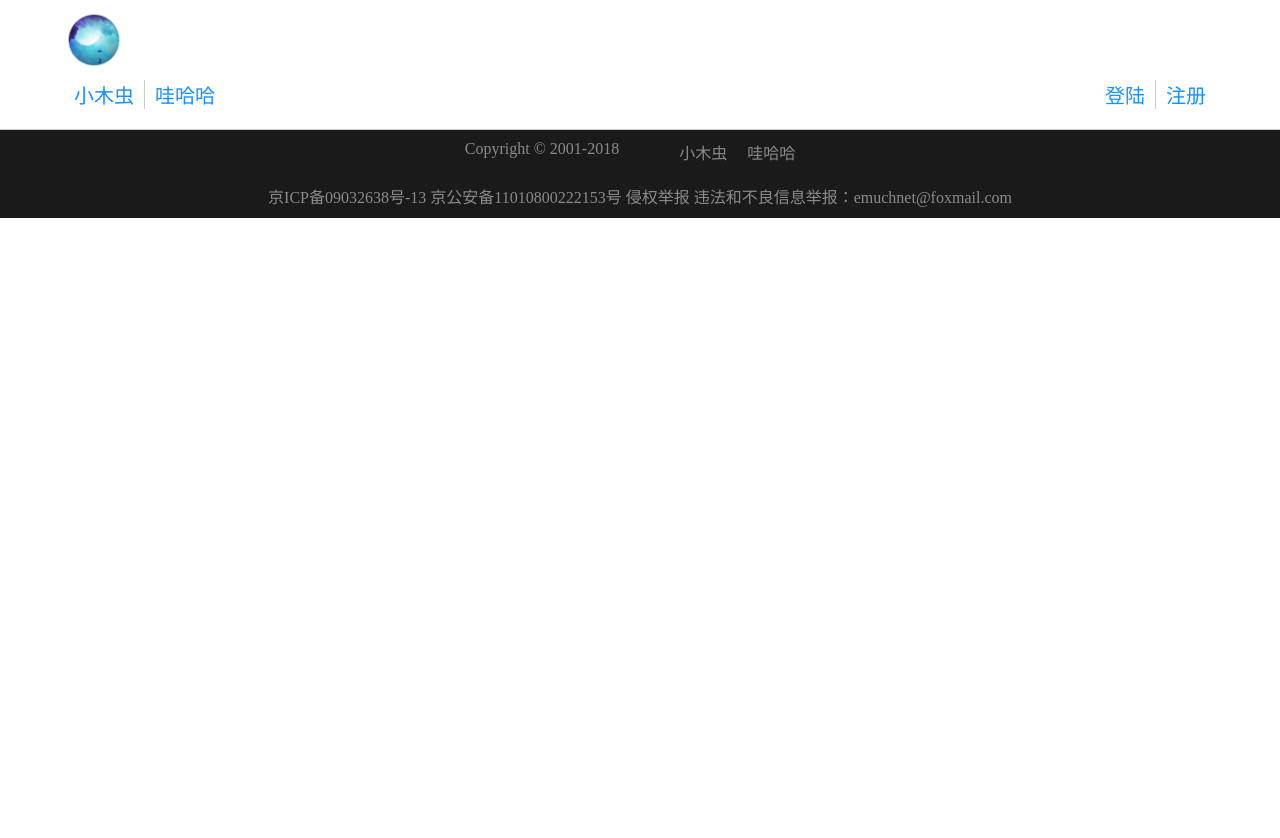
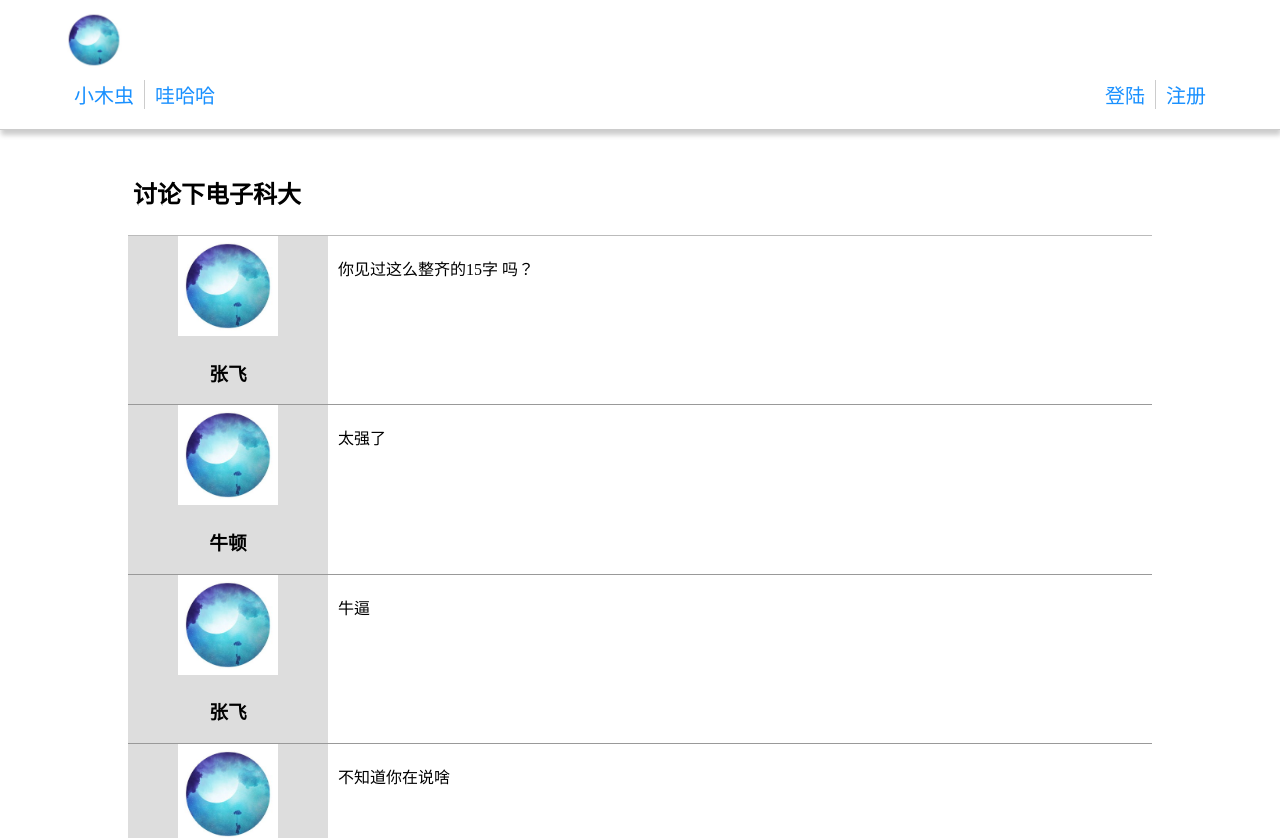
Before and after one commit to ISInformationPlatform/front, a Vue app: page /#/article in a window 1280 px wide. Shown: the top 838 px of the page. Before the commit the page ends 800 px from the top, so only its background shows below. Built offline with nearby package versions, Linux system fonts and the light colour scheme; the HTML template or start-up script is replaced by a standard one; what vue-resource would draw is missing.

Commit message:
add post page

```diff
--- a/src/App.vue
+++ b/src/App.vue
@@ -37,10 +37,6 @@ body {
   padding: 0;
 }
 
-#Nav {
-  margin: 20px 10% 0 10%;
-}
-
 #container {
   margin: 0 10%;
 
--- /dev/null
+++ b/src/components/PostArticle.vue
@@ -0,0 +1,28 @@
+<template>
+  <section>
+    {{content}}
+  </section>
+</template>
+
+<script>
+export default {
+  name: 'PostArticle',
+  props: ['content'],
+  methods: {
+    click () {
+      alert('你点了用户名，我要进入用户详情页面')
+    }
+  },
+  data () {
+    return {
+      icon: '/static/icon.jpg'
+    }
+  }
+}
+</script>
+
+<style lang="less" scoped>
+section{
+  padding: 20px 10px;
+}
+</style>
--- /dev/null
+++ b/src/components/PostUser.vue
@@ -0,0 +1,44 @@
+<template>
+  <aside>
+    <img
+      :src="icon"
+      @click="click"/>
+
+    <h3 @click="click">
+      {{username}}
+    </h3>
+  </aside>
+</template>
+
+<script>
+export default {
+  name: 'PostUser',
+  props: ['username'],
+  methods: {
+    click () {
+      alert('你点了用户名，我要进入用户详情页面')
+    }
+  },
+  data () {
+    return {
+      icon: '/static/icon.jpg'
+    }
+  }
+}
+</script>
+
+<style lang="less" scoped>
+img{
+  cursor: pointer;
+  width: 100px;
+}
+
+h3{
+  cursor: pointer;
+}
+
+aside{
+  background-color: #dddddd;
+  text-align: center;
+}
+</style>
--- a/src/components/TheForum.vue
+++ b/src/components/TheForum.vue
@@ -23,6 +23,7 @@ export default {
     },
     click_title (payload) {
       alert(`你点了标题：${payload.title}`)
+      this.$router.push('article')
     },
     click_icon (payload) {
       alert(`你点了头像或者用户名：${payload.title}`)
--- /dev/null
+++ b/src/components/ThePost.vue
@@ -0,0 +1,102 @@
+<template>
+  <article>
+    <h2>{{title}}</h2>
+    <section class="item" :key="index" v-for="(item,index) in list">
+
+      <PostUser class="left"
+        :username="item.username"/>
+
+      <PostArticle class="right"
+        :content="item.content"/>
+
+    </section>
+  </article>
+</template>
+
+<script>
+import PostUser from '@/components/PostUser'
+import PostArticle from '@/components/PostArticle'
+
+export default {
+  name: 'TheForum',
+  components: {
+    'PostUser': PostUser,
+    'PostArticle': PostArticle
+  },
+  methods: {
+    click_type (payload) {
+      alert(`你点了另一个导航栏：${payload.title}`)
+      this.tag = false
+    },
+    click_title (payload) {
+      alert(`你点了标题：${payload.title}`)
+    },
+    click_icon (payload) {
+      alert(`你点了头像或者用户名：${payload.title}`)
+      this.$router.push('information')
+    },
+    click_tag (payload) {
+      alert(`你点了标签：${payload.title}`)
+      this.tag = true
+      this.$router.push('tag')
+    }
+  },
+  data () {
+    return {
+      title: '讨论下电子科大',
+      list: [
+        {
+          username: '张飞',
+          content: ' 你见过这么整齐的15字 吗？',
+          icon: '/static/icon.jpg'
+        },
+        {
+          username: '牛顿',
+          content: '太强了',
+          icon: '/static/icon.jpg'
+        },
+        {
+          username: '张飞',
+          content: '牛逼',
+          icon: '/static/icon.jpg'
+        },
+        {
+          username: '刘备',
+          content: '不知道你在说啥',
+          icon: '/static/icon.jpg'
+        }
+      ]
+    }
+  }
+}
+</script>
+
+<style lang="less" scoped>
+article{
+  padding: 20px 0;
+}
+
+h2 {
+  display: block;
+  padding: 5px;
+}
+
+.item{
+  display: flex;
+
+  border-bottom: 1px solid #999999;
+
+  &:nth-child(2){
+    border-top: 1px solid #bbbbbb;
+  }
+}
+
+.left{
+  width: 25%;
+  max-width: 200px;
+}
+
+.right{
+  width: 70%;
+}
+</style>
--- a/src/router/home.js
+++ /dev/null
@@ -1,16 +0,0 @@
-import Forum from '@/components/TheForum'
-import TheBillboard from '@/components/TheBillboard'
-
-const content = {
-  template: `
-  <Forum>
-  </Forum>`,
-  components: {
-    Forum
-  }
-}
-
-export default {
-  Forum: content,
-  SideBar: TheBillboard
-}
--- a/src/router/index.js
+++ b/src/router/index.js
@@ -1,9 +1,10 @@
 import Vue from 'vue'
 import Router from 'vue-router'
 
-import home from '@/router/home'
-import tag from '@/router/tag'
-import information from '@/router/information'
+import TheForum from '@/components/TheForum'
+import TheBillboard from '@/components/TheBillboard'
+import ThePerson from '@/components/ThePerson'
+import ThePost from '@/components/ThePost'
 
 Vue.use(Router)
 
@@ -12,17 +13,31 @@ export default new Router({
     {
       path: '/',
       name: 'home',
-      components: home
+      components: {
+        Forum: TheForum,
+        SideBar: TheBillboard
+      }
     },
     {
       path: '/tag',
       name: 'tag',
-      components: tag
+      components: {
+        Forum: TheForum
+      }
+    },
+    {
+      path: '/article',
+      name: 'article',
+      components: {
+        Content: ThePost
+      }
     },
     {
       path: '/information',
       name: 'information',
-      components: information
+      components: {
+        Content: ThePerson
+      }
     }
   ]
 })
--- a/src/router/information.js
+++ /dev/null
@@ -1,14 +0,0 @@
-import ThePerson from '@/components/ThePerson'
-
-const content = {
-  template: `
-  <ThePerson/>
-  `,
-  components: {
-    ThePerson
-  }
-}
-
-export default {
-  Content: content
-}
--- a/src/router/tag.js
+++ /dev/null
@@ -1,14 +0,0 @@
-import Forum from '@/components/TheForum'
-
-const content = {
-  template: `
-  <Forum>
-  </Forum>`,
-  components: {
-    Forum
-  }
-}
-
-export default {
-  Forum: content
-}
```
